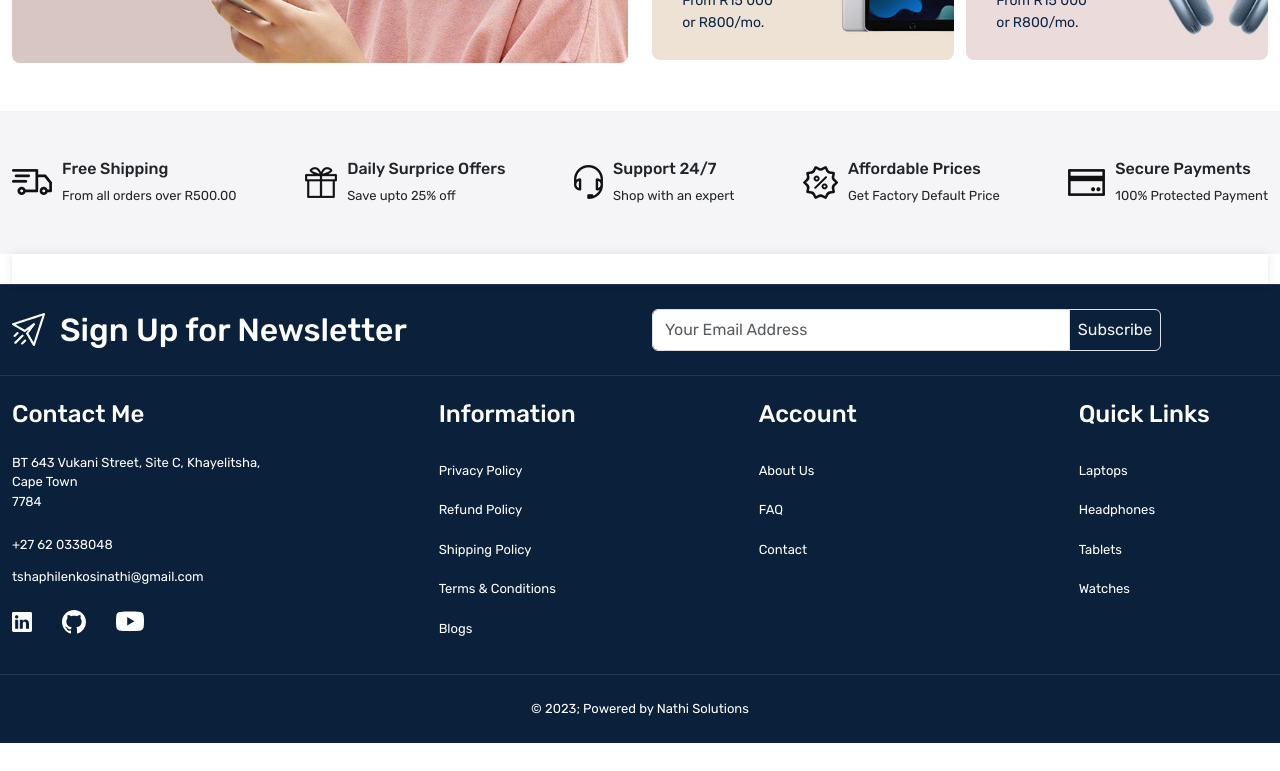
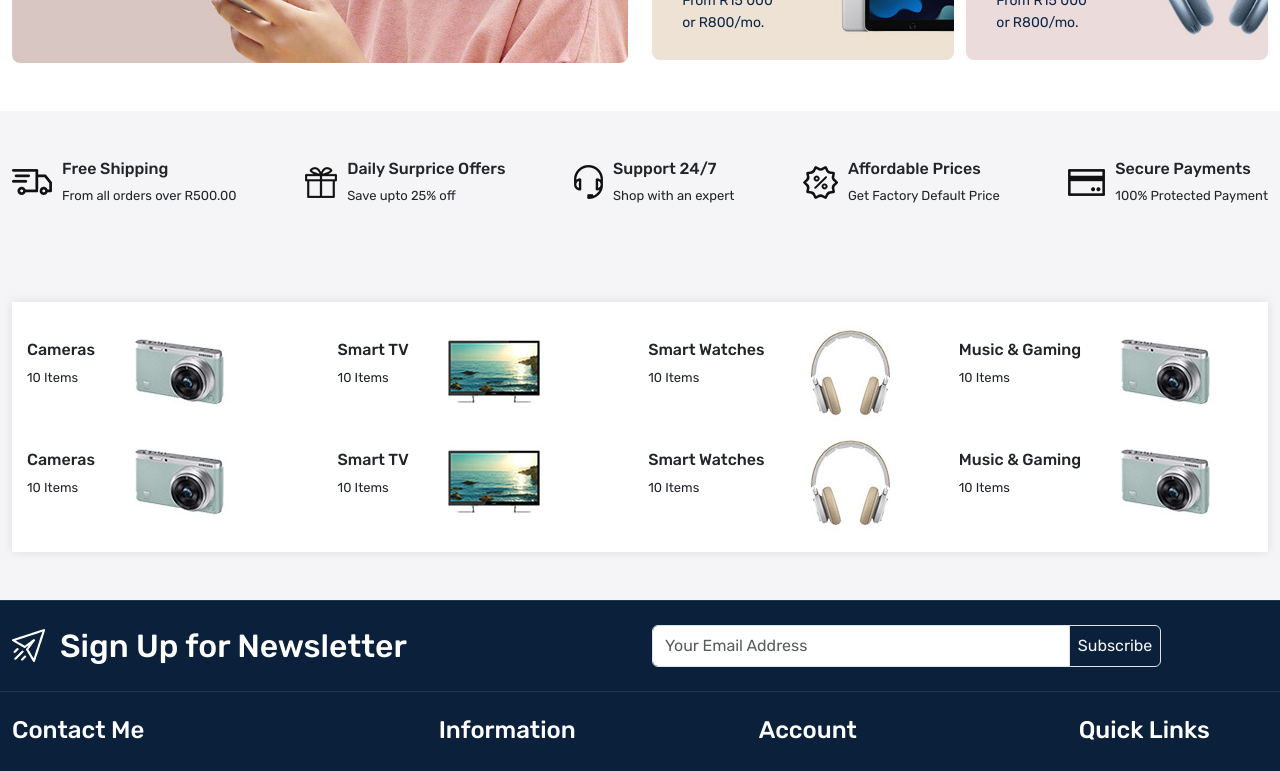
Before and after one commit to Inathi-M/Nathi-Tech, a React (Create React App) app: page / in a window 1280 px wide. Shown: the part 566-1337 px from the top of the page. Before the commit the page ends 1309 px from the top, so only its background shows below. Built offline with nearby package versions, Linux system fonts and the light colour scheme.

Commit message:
Working on the shop items

```diff
--- a/src/App.css
+++ b/src/App.css
@@ -173,6 +173,10 @@ footer .input-group-text {
   box-shadow: 0 0 10px #0b00001a;
   padding: 15px;
 }
+
+.categories > div {
+  width: 24%;
+}
 /* Categories Section ends */
 
 /*Home Page Ends Here*/
--- a/src/pages/Home.js
+++ b/src/pages/Home.js
@@ -129,11 +129,68 @@ const Home = () => {
           </div>
         </div>
       </section>
-      <section className="home-wrapper-3">
+      <section className="home-wrapper-2 py-5">
         <div className="container-xxl">
           <div className="row">
             <div className="col-12">
-              <div className="categories"></div>
+              <div className="categories d-flex justify-content-between flex-wrap align-items-center">
+                <div className="d-flex gap-30 align-items-center">
+                  <div>
+                    <h6>Cameras</h6>
+                    <p>10 Items</p>
+                  </div>
+                  <img src="images/camera.jpg" alt="camera" />
+                </div>
+                <div className="d-flex gap-30 align-items-center">
+                  <div>
+                    <h6>Smart TV</h6>
+                    <p>10 Items</p>
+                  </div>
+                  <img src="images/tv.jpg" alt="camera" />
+                </div>
+                <div className="d-flex gap-30 align-items-center">
+                  <div>
+                    <h6>Smart Watches</h6>
+                    <p>10 Items</p>
+                  </div>
+                  <img src="images/headphone.jpg" alt="camera" />
+                </div>
+                <div className="d-flex gap-30 align-items-center">
+                  <div>
+                    <h6>Music & Gaming</h6>
+                    <p>10 Items</p>
+                  </div>
+                  <img src="images/camera.jpg" alt="camera" />
+                </div>
+                <div className="d-flex gap-30 align-items-center">
+                  <div>
+                    <h6>Cameras</h6>
+                    <p>10 Items</p>
+                  </div>
+                  <img src="images/camera.jpg" alt="camera" />
+                </div>
+                <div className="d-flex gap-30 align-items-center">
+                  <div>
+                    <h6>Smart TV</h6>
+                    <p>10 Items</p>
+                  </div>
+                  <img src="images/tv.jpg" alt="camera" />
+                </div>
+                <div className="d-flex gap-30 align-items-center">
+                  <div>
+                    <h6>Smart Watches</h6>
+                    <p>10 Items</p>
+                  </div>
+                  <img src="images/headphone.jpg" alt="camera" />
+                </div>
+                <div className="d-flex gap-30 align-items-center">
+                  <div>
+                    <h6>Music & Gaming</h6>
+                    <p>10 Items</p>
+                  </div>
+                  <img src="images/camera.jpg" alt="camera" />
+                </div>
+              </div>
             </div>
           </div>
         </div>
```
